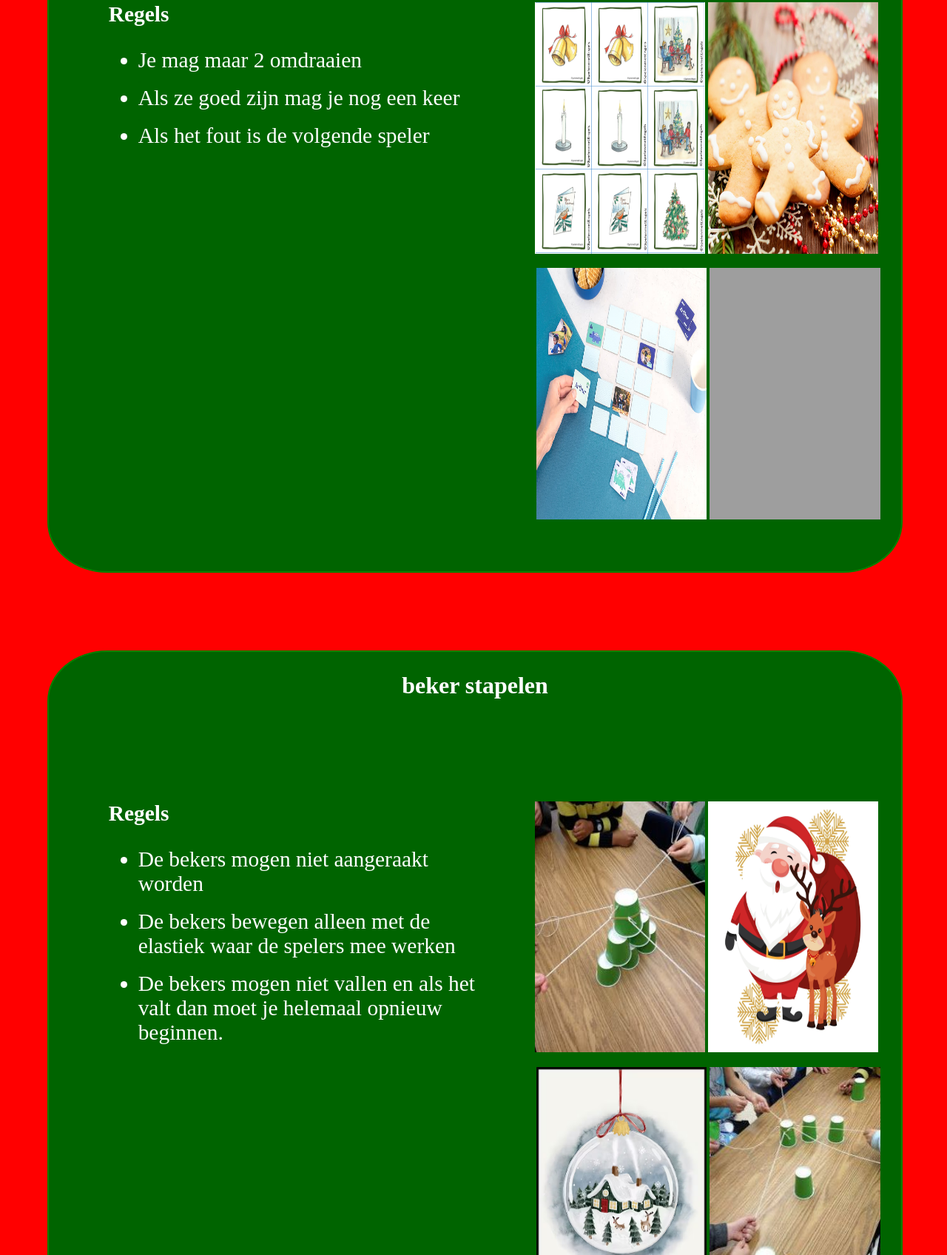
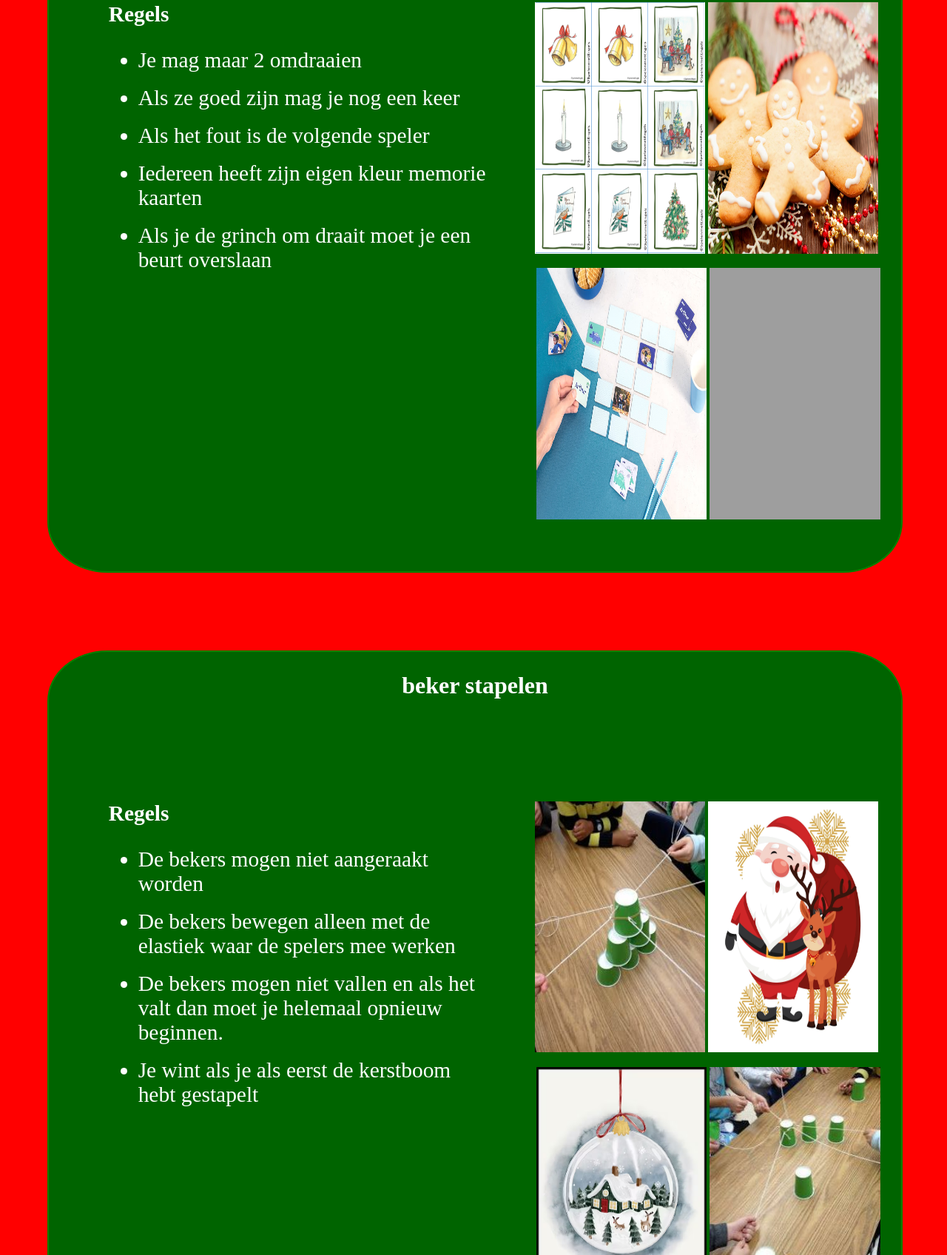
Before and after one commit to Henrycarter08/Henrycarter08.github.io, a plain HTML site: page index.html in a window 1280 px wide. Shown: the part 542-2238 px from the top of the page at 74% size. Drawn offline with Linux system fonts and the light colour scheme; grey boxes are pictures that could not be loaded; a web font is replaced by a local one.

Commit message:
Update index.html

```diff
--- a/index.html
+++ b/index.html
@@ -30,6 +30,10 @@
                         <li>Als ze goed zijn mag je nog een keer </li>
                         .
                         <li>Als het fout is de volgende speler </li>
+                        .
+                        <li>Iedereen heeft zijn eigen kleur memorie kaarten</li>
+                        .
+                        <li>Als je de grinch om draait moet je een beurt overslaan</li>
                     </ul>
                 </div>
                 <div class="image-box">
@@ -56,6 +60,8 @@
                         <li>De bekers bewegen alleen met de elastiek waar de spelers mee werken</li>
                         .
                         <li>De bekers mogen niet vallen en als het valt dan moet je helemaal opnieuw beginnen. </li>
+                        .
+                        <li>Je wint als je als eerst de kerstboom hebt gestapelt</li>
                     </ul>
                 </div>
                 <div class="image-box">
```
